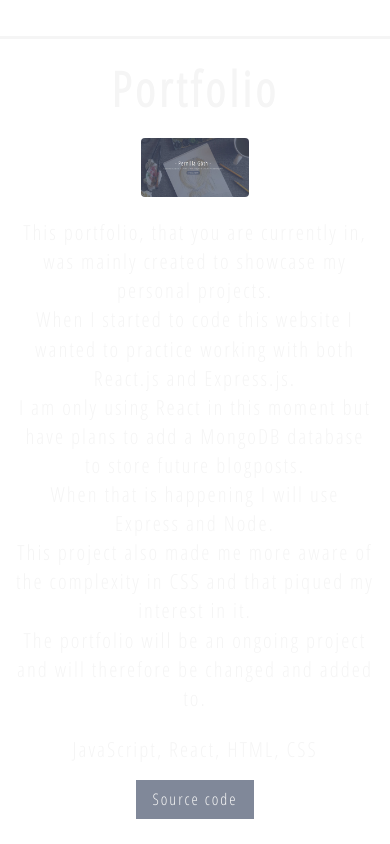
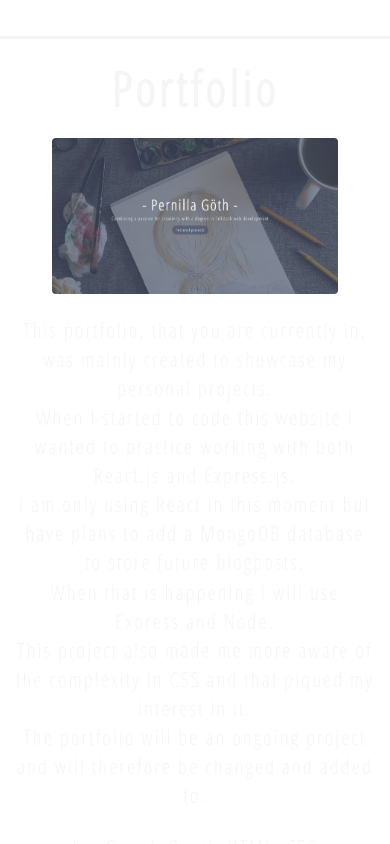
Before and after one commit to pg222jx/portfolio, a React (Create React App) app: page /code in a window 390 px wide. Shown: the part 920-1764 px from the top of the page. Built offline with nearby package versions, Linux system fonts and the light colour scheme.

Commit message:
Making codepics bigger on smaller screens

```diff
--- a/src/App.css
+++ b/src/App.css
@@ -381,4 +381,9 @@ a {
   body {
       background: url(./images/painting.jpg) no-repeat center center/cover;
   }
+
+  .codePics {
+    max-width: 80%;
+    min-width: 20%;
+  }
 }
```
